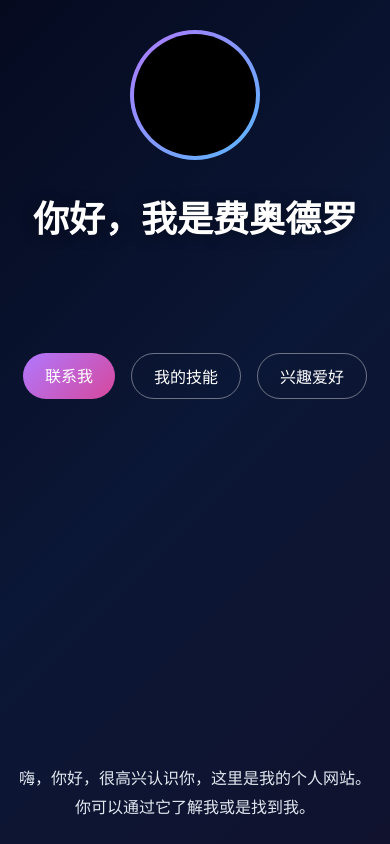
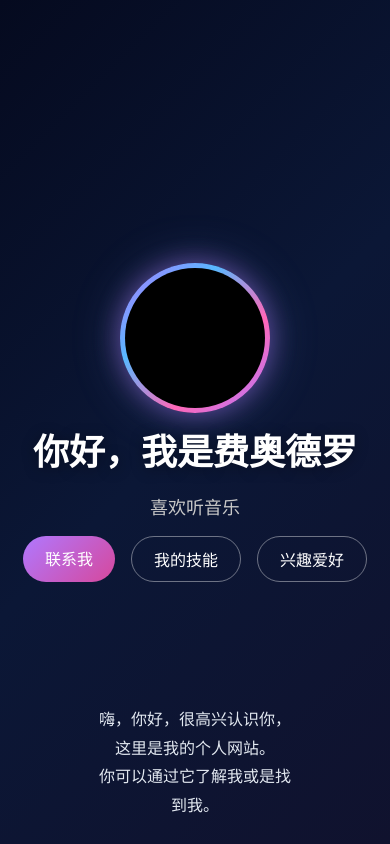
Before and after one commit to KuguaKing1258/kuguaking1258.github.io, a plain HTML site: page index.html in a window 390 px wide. Shown: the top 844 px of the page. Drawn offline with Linux system fonts and the light colour scheme.

Commit message:
Update index.html

```diff
--- a/index.html
+++ b/index.html
@@ -13,25 +13,41 @@ body{
   color:#fff;
 }
 
-/* 首屏头部 */
 .hero{
   min-height:100vh;
   display:flex;
   flex-direction:column;
   justify-content:center;
   align-items:center;
-  padding:40px 20px 28px;
+  padding:0 20px;
   text-align:center;
+  position:relative;
+}
+/* 包裹头像+标题+翻转文字+按钮，这一坨紧凑容器 */
+.wrap-group{
+  display:flex;
+  flex-direction:column;
+  align-items:center;
+  gap:10px; /* 统一收紧内部间距，全部挨近 */
 }
 
-/* 头像光环 + 纯黑头像 */
+/* 头像 加大 + 炫酷脉动光环 */
 .avatar-wrap{
-  width:160px;
-  height:160px;
-  margin-bottom:42px;
+  width:190px;
+  height:190px;
   border-radius:50%;
-  background: linear-gradient(135deg,#b078ff,#58b8ff);
-  padding:4px;
+  background: linear-gradient(135deg,#b078ff,#58b8ff,#ff68b8,#b078ff);
+  padding:5px;
+  animation: avatarGlow 3s ease-in-out infinite alternate;
+  box-shadow: 0 0 25px #b078ff77, 0 0 50px #58b8ff44;
+}
+@keyframes avatarGlow {
+  0% {
+    box-shadow: 0 0 22px #b078ff70, 0 0 45px #58b8ff38;
+  }
+  100% {
+    box-shadow: 0 0 35px #b078ff99, 0 0 70px #ff68b855;
+  }
 }
 .avatar{
   width:100%;
@@ -42,19 +58,16 @@ body{
 
 .main-title{
   font-size:52px;
-  margin-bottom:22px;
   text-shadow: 0 2px 14px #00000060;
 }
 
-/* 翻页式文字容器 */
 .slide-text-box{
   height:40px;
-  margin-bottom:34px;
   display:flex;
   justify-content:center;
   align-items:center;
   perspective: 1200px;
-  overflow:hidden;
+  position:relative;
 }
 .flip-word{
   position:absolute;
@@ -65,14 +78,11 @@ body{
   will-change: transform, opacity;
 }
 
-/* 导航按钮组 */
 .btn-group{
   display:flex;
   gap:16px;
   justify-content:center;
   flex-wrap:wrap;
-  margin-bottom:auto;
-  margin-top:18px;
 }
 .btn{
   padding:12px 28px;
@@ -96,23 +106,24 @@ body{
   transform:scale(1.04);
 }
 
-/* 底部简介贴近首屏底边 */
+/* 底部描述，单独放，贴底边，不动 */
 .desc-text{
+  position:absolute;
+  bottom:40px;
+  left:50%;
+  transform:translateX(-50%);
   font-size:18px;
   color:#e2e8f0;
   line-height:1.8;
   max-width:640px;
-  margin-top:auto;
-  padding-top:18px;
+  text-align:center;
 }
 
-/* 下方内容区 */
 .content{
   max-width:900px;
   margin:0 auto;
   padding:80px 20px 40px;
 }
-
 h2{
   font-size:32px;
   margin:40px 0 18px;
@@ -160,7 +171,6 @@ h2{
   text-decoration: underline;
 }
 
-/* 悬浮Tooltip */
 .tooltip-wrap{
   position: relative;
 }
@@ -205,7 +215,6 @@ h2{
   font-size:15px;
 }
 
-/* 底部布局 */
 .footer-bar{
   max-width:900px;
   margin:80px auto 0;
@@ -232,19 +241,13 @@ h2{
   color:#e2e8f0;
 }
 
-/* 移动端修复 */
 @media (max-width:768px){
-  .hero{
-    padding:30px 16px 22px;
-  }
   .avatar-wrap{
-    width:130px;
-    height:130px;
-    margin-bottom:30px;
+    width:150px;
+    height:150px;
   }
   .main-title{
     font-size:36px;
-    margin-bottom:18px;
   }
   .flip-word{
     font-size:18px;
@@ -255,6 +258,7 @@ h2{
   }
   .desc-text{
     font-size:16px;
+    bottom:24px;
   }
   h2{
     font-size:28px;
@@ -274,20 +278,21 @@ h2{
 <body>
 
 <section class="hero">
+  <!-- 这一坨：头像+标题+翻转文字+按钮，紧凑打包，挨在一起 -->
+  <div class="wrap-group">
     <div class="avatar-wrap">
       <div class="avatar"></div>
     </div>
-
     <h1 class="main-title">你好，我是费奥德罗</h1>
-
     <div class="slide-text-box" id="wordBox"></div>
-
     <div class="btn-group">
       <a href="#contact" class="btn btn-purple">联系我</a>
       <a href="#skill" class="btn btn-outline">我的技能</a>
       <a href="#hobby" class="btn btn-outline">兴趣爱好</a>
     </div>
+  </div>
 
+  <!-- 单独放在底部，位置固定不动 -->
   <p class="desc-text">
     嗨，你好，很高兴认识你，这里是我的个人网站。<br>
     你可以通过它了解我或是找到我。
@@ -295,7 +300,6 @@ h2{
 </section>
 
 <main class="content">
-
   <h2 id="hobby">兴趣爱好</h2>
   <div class="glass">
     <div class="tag-row">
@@ -372,25 +376,22 @@ function sleep(ms){
 
 async function playFlipWord(){
   box.innerHTML = "";
-
   const current = document.createElement("span");
   current.className = "flip-word";
   current.innerText = wordList[currentIndex];
   box.appendChild(current);
 
-  // 当前词向上翻走，像手心翻手背
   current.style.transform = "rotateX(0deg)";
   current.style.opacity = "1";
-
   await sleep(3800);
 
+  // 旧词向上翻走
   current.style.transition = "transform 0.9s ease-in, opacity 0.7s ease-in";
   current.style.transform = "rotateX(-180deg)";
   current.style.opacity = "0";
+  await sleep(450);
 
-  await sleep(500);
-
-  // 新词从下往上翻出来
+  // 新词从下翻上来
   const nextIndex = (currentIndex + 1) % wordList.length;
   const next = document.createElement("span");
   next.className = "flip-word";
@@ -406,13 +407,10 @@ async function playFlipWord(){
   });
 
   await sleep(700);
-
   currentIndex = nextIndex;
   playFlipWord();
 }
-
 playFlipWord();
 </script>
-
 </body>
 </html>
```
Lines whose indentation alone changed are shown as unchanged.
